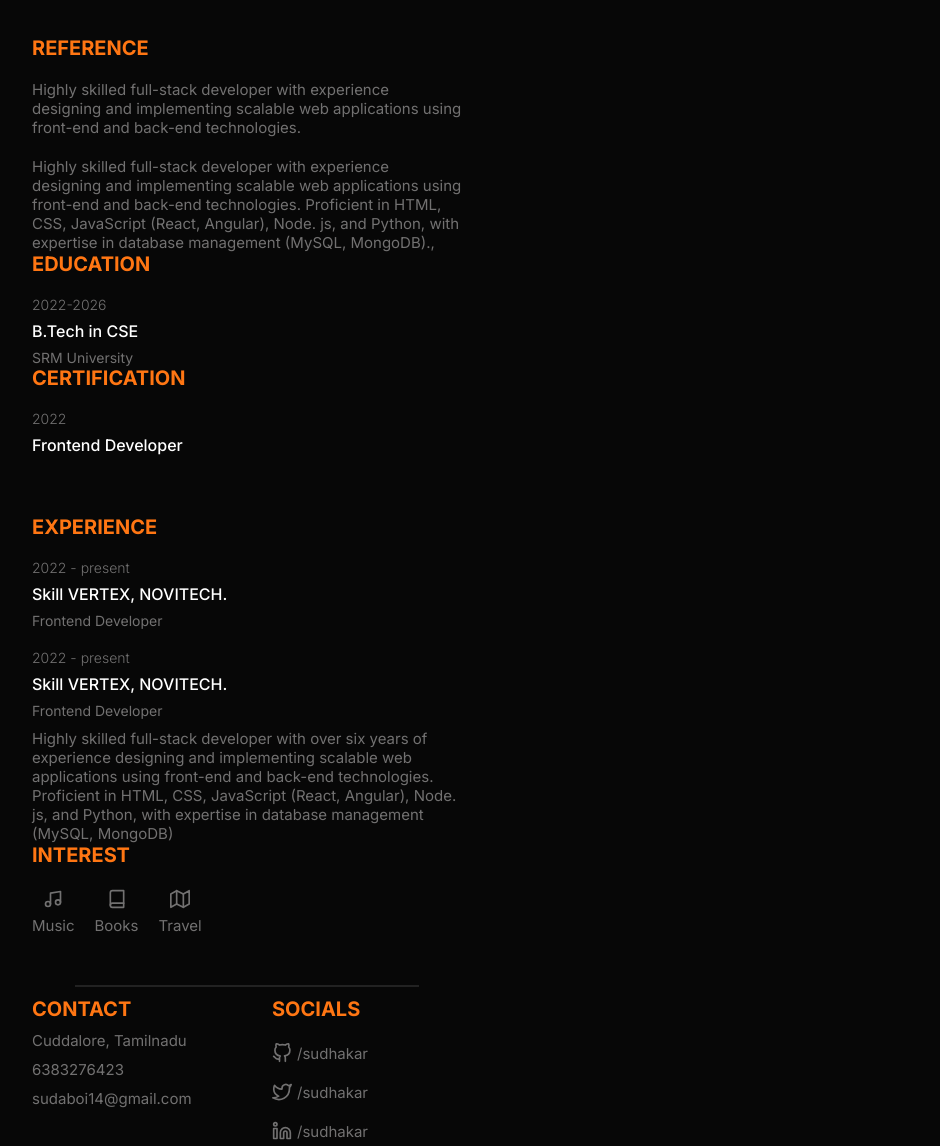
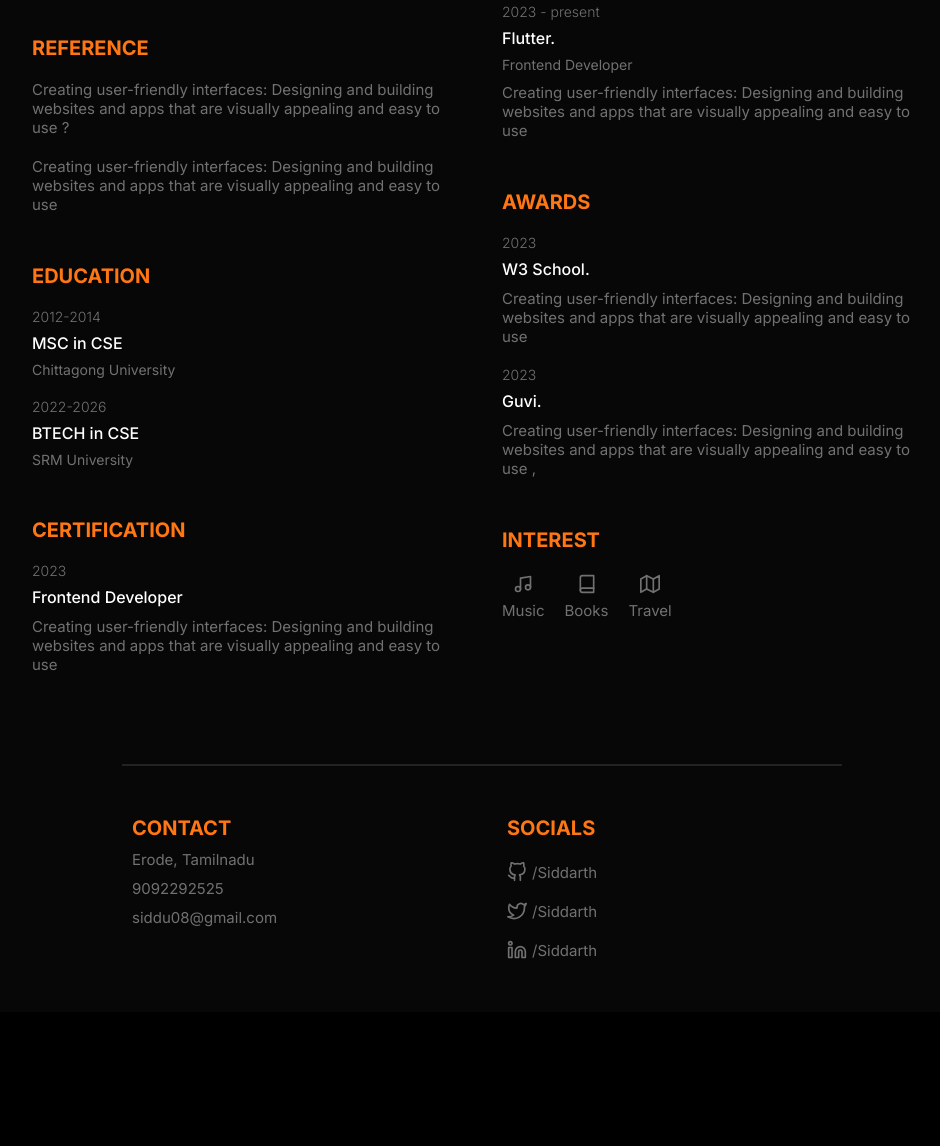
Before and after one commit to Siddarth-max15/Resume-page, a plain HTML site: page index.html in a window 1280 px wide. Shown: the part 560-1706 px from the top of the page, without its empty margins (158-1098 px from the left). After the commit the page ends 1572 px from the top, so only its background shows below. Drawn offline with nearby package versions, Linux system fonts and the light colour scheme.

Commit message:
Update index.html

```diff
--- a/index.html
+++ b/index.html
@@ -15,16 +15,16 @@
     <div class="profile">
       <div class="profile_container">
         <div class="profile_profileImg">
-          <img src="./images/profileImage.png" alt="Sudhakar">
+          <img src="./images/profileImage.png" alt="Siddarth">
         </div>
         <div>
           <h1 class="profile_name">
-            <span class="profile_name_firstName">Sudhakar</span>
-            <span class="profile_name_lastName">A</span>
+            <span class="profile_name_firstName">Siddarth</span>
+            <span class="profile_name_lastName">A P</span>
           </h1>
           <p class="profile_title">Software Developer</p>
           <p class="description profile_description">
-
+           Creating user-friendly interfaces: Designing and building websites and apps that are visually appealing and easy to use
           </p>
           <a class="downloadBtn" href="./cv.pdf" download="Resume.pdf">Download Resume</a>
         </div>
@@ -45,32 +45,39 @@
         <h3 class="title">Reference</h3>
         <div class="ref_item">
           <h4 class="ref_name"></h4>
-          <p class="description">Highly skilled full-stack developer with  experience designing and implementing scalable web applications using front-end and back-end technologies.
+          <p class="description">Creating user-friendly interfaces: Designing and building websites and apps that are visually appealing and easy to use ?</p>
+        </div>
         <div class="ref_item">
           <h4 class="ref_name"></h4>
-          <p class="description"> Highly skilled full-stack developer with experience designing and implementing scalable web applications using front-end and back-end technologies. Proficient in HTML, CSS, JavaScript (React, Angular), Node. js, and Python, with expertise in database management (MySQL, MongoDB)., </p>
+          <p class="description"> Creating user-friendly interfaces: Designing and building websites and apps that are visually appealing and easy to use  </p>
         </div>
       </div>
 
       <div class="edu">
         <h3 class="title">Education</h3>
         <div class="edu_item">
+          <p class="item_preTitle">2012-2014</p>
+          <h4 class="item_title">MSC in CSE</h4>
+          <p class="item_subtitle">
+            Chittagong University
+          </p>
+        </div>
+        <div class="edu_item">
           <p class="item_preTitle">2022-2026</p>
-          <h4 class="item_title">B.Tech in CSE</h4>
+          <h4 class="item_title">BTECH in CSE</h4>
           <p class="item_subtitle">
             SRM University
           </p>
         </div>
-
       </div>
 
       <div class="certification">
         <h3 class="title">certification</h3>
         <div class="certification_item">
-          <p class="item_preTitle">2022</p>
+          <p class="item_preTitle">2023</p>
           <h4 class="item_title">Frontend Developer</h4>
           <p class="description">
-
+           Creating user-friendly interfaces: Designing and building websites and apps that are visually appealing and easy to use
           </p>
         </div>
       </div>
@@ -79,21 +86,39 @@
       <div class="exp">
         <h3 class="title">Experience</h3>
         <div class="exp_item">
-          <p class="item_preTitle">2022 - present</p>
-          <h4 class="item_title">Skill VERTEX, NOVITECH.</h4>
+          <p class="item_preTitle">2023 - present</p>
+          <h4 class="item_title">Flutter.</h4>
           <p class="item_subtitle">Frontend Developer</p>
           <p class=" description">
-
+            Creating user-friendly interfaces: Designing and building websites and apps that are visually appealing and easy to use
           </p>
         </div>
         <div class="exp_item">
-          <p class="item_preTitle">2022 - present</p>
-          <h4 class="item_title">Skill VERTEX, NOVITECH.</h4>
+          <p class="item_preTitle">2023 - present</p>
+          <h4 class="item_title">Flutter.</h4>
           <p class="item_subtitle">Frontend Developer</p>
           <p class="description">
-            Highly skilled full-stack developer with over six years of experience designing and implementing scalable web applications using front-end and back-end technologies. Proficient in HTML, CSS, JavaScript (React, Angular), Node. js, and Python, with expertise in database management (MySQL, MongoDB)
+            Creating user-friendly interfaces: Designing and building websites and apps that are visually appealing and easy to use
           </p>
-
+        </div>
+      </div>
+      <div class="awards">
+        <h3 class="title">Awards</h3>
+        <div class="awards_item">
+          <p class="item_preTitle">2023</p>
+          <h4 class="item_title">W3 School.</h4>
+          <p class=" description">
+           Creating user-friendly interfaces: Designing and building websites and apps that are visually appealing and easy to use
+          </p>
+        </div>
+        <div class="awards_item">
+          <p class="item_preTitle">2023</p>
+          <h4 class="item_title">Guvi.</h4>
+          <p class="description">
+            Creating user-friendly interfaces: Designing and building websites and apps that are visually appealing and easy to use ,
+          </p>
+        </div>
+      </div>
 
       <div class="interest">
         <h3 class="title">Interest</h3>
@@ -120,13 +145,13 @@
         <h3 class="title">Contact</h3>
         <div class="contact_info">
           <p class="description">
-            Cuddalore, Tamilnadu
+            Erode, Tamilnadu
           </p>
           <p class="description">
-            6383276423
+            9092292525
           </p>
           <p class="description">
-            sudaboi14@gmail.com
+            siddu08@gmail.com
           </p>
         </div>
       </div>
@@ -135,15 +160,15 @@
         <div class="social_items">
           <a href="#" target="_b" class="social_item">
             <i data-feather="github"></i>
-            <span>/sudhakar</span>
+            <span>/Siddarth</span>
           </a>
           <a href="#" target="_blank" class="social_item">
             <i data-feather="twitter"></i>
-            <span>/sudhakar</span>
+            <span>/Siddarth</span>
           </a>
           <a href="#" target="_blank" class="social_item">
             <i data-feather="linkedin"></i>
-            <span>/sudhakar</span>
+            <span>/Siddarth</span>
           </a>
         </div>
       </div>
```
